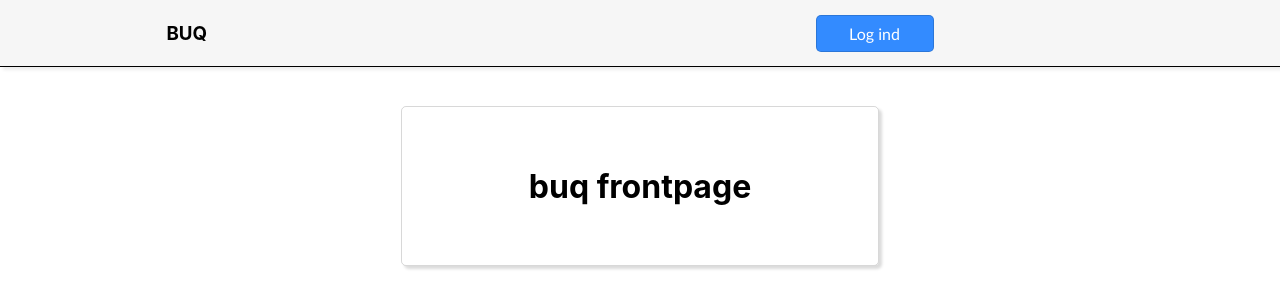
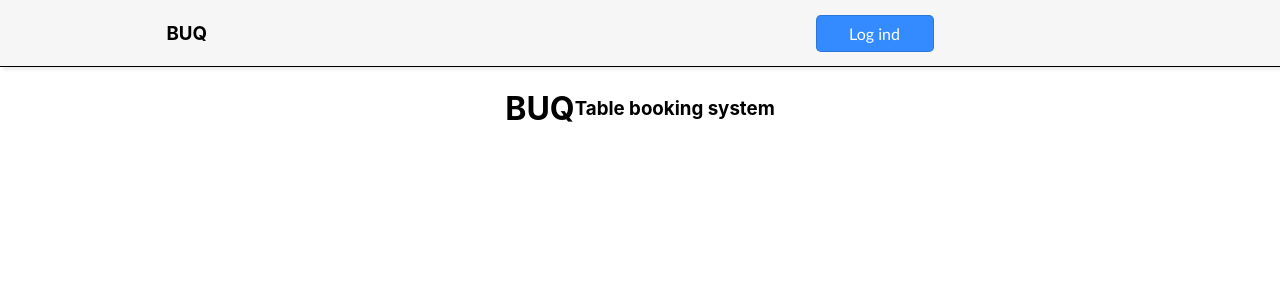
Before and after one commit to pandajakob/BUQ-Table-Booking-System, a React (Create React App) app: page / in a window 1280 px wide. Shown: the top 308 px of the page. Built offline with nearby package versions, Linux system fonts and the light colour scheme; no server answers.

Commit message:
frontpgae

```diff
--- a/src/components/home.js
+++ b/src/components/home.js
@@ -5,9 +5,8 @@ import { auth } from "../config/firebase";
 export const HomePage = () => {
   return (
     <div className="flex">
-      <div className="container">
-        <h1> buq frontpage</h1>
-      </div>
+        <h1> BUQ </h1>
+        <h3> Table booking system </h3>
     </div>
   );
 };
```
